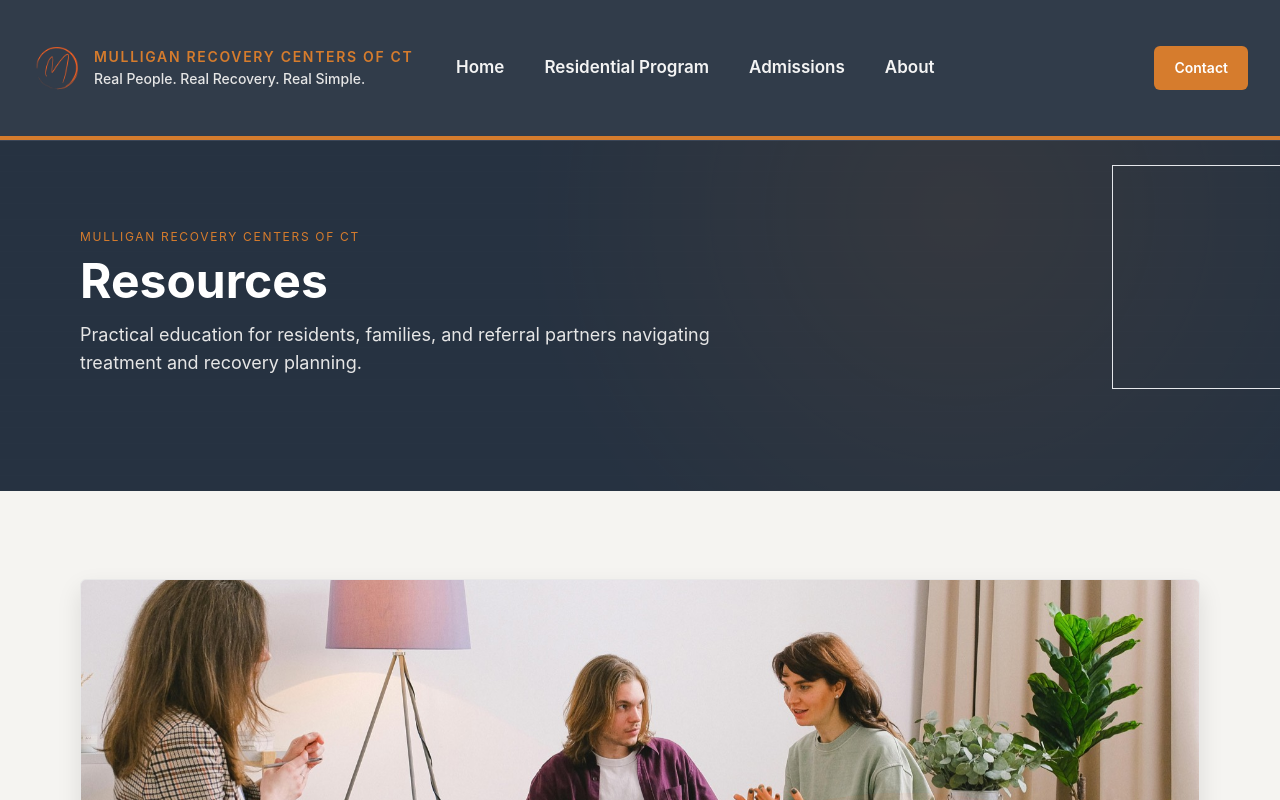
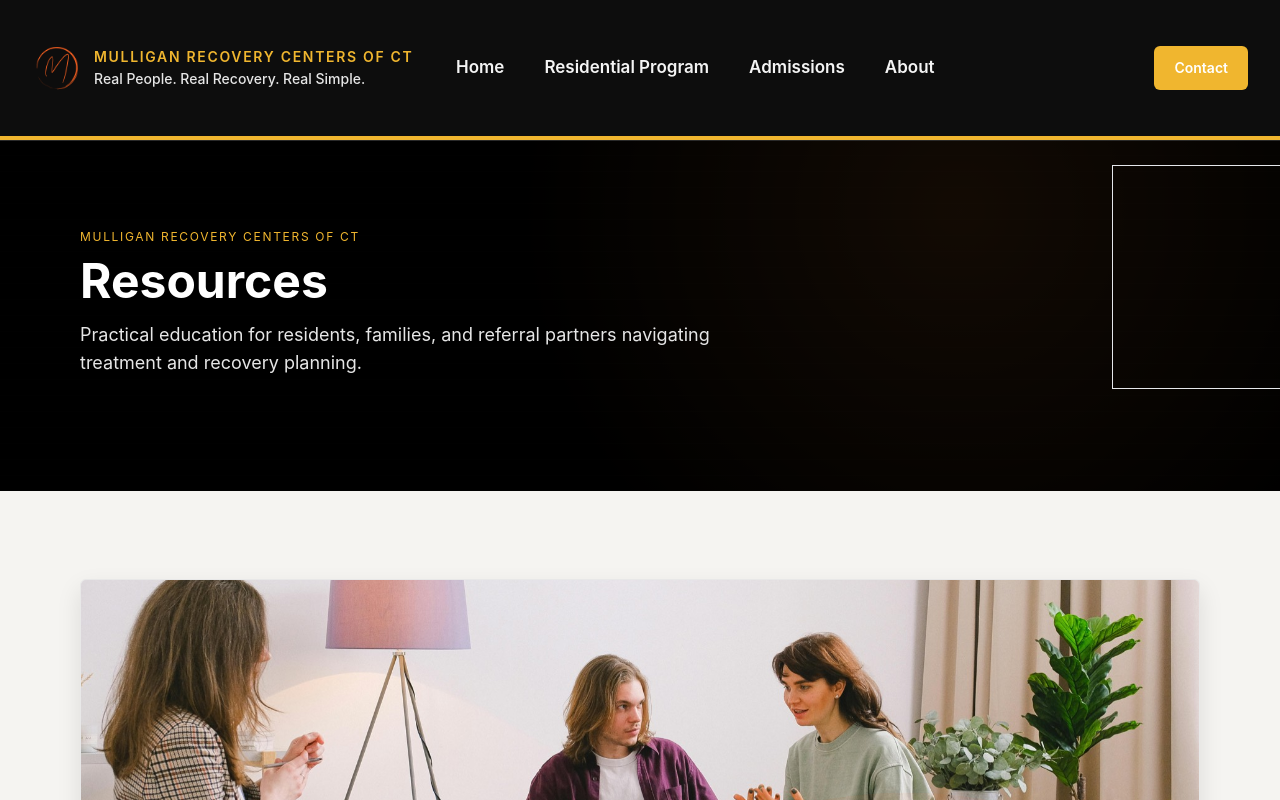
Before and after one commit to MaxMRC-CT/mulligan-recovery-ct, a Next.js app: page /resources in a window 1280 px wide. Shown: the top 800 px of the page. Built offline with nearby package versions, Linux system fonts and the light colour scheme.

Commit message:
Global Updates

```diff
--- a/app/globals.css
+++ b/app/globals.css
@@ -3,15 +3,15 @@
 @tailwind utilities;
 
 :root {
-  --primary: #d67c2d;
-  --primary-dark: #b9651f;
-  --primary-soft: #fdf3ea;
-  --secondary: #242424;
-  --secondary-dark: #111111;
+  --primary: #f0b62f;
+  --primary-dark: #d9782b;
+  --primary-soft: #fff4e2;
+  --secondary: #111111;
+  --secondary-dark: #000000;
   --secondary-soft: #f5f5f5;
   --surface: #ffffff;
-  --accent: #d67c2d;
-  --accent-soft: #fdf3ea;
+  --accent: #d9782b;
+  --accent-soft: #fff4e2;
   --neutral-50: #fafafa;
   --neutral-100: #f4f4f4;
   --neutral-200: #e6e6e6;
@@ -65,7 +65,7 @@ a {
 }
 
 .focus-ring:focus-visible {
-  outline: 3px solid #d67c2d;
+  outline: 3px solid #d9782b;
   outline-offset: 2px;
 }
 
--- a/components/page-hero.tsx
+++ b/components/page-hero.tsx
@@ -6,7 +6,7 @@ type PageHeroProps = {
 
 export function PageHero({ title, subtitle, showEyebrow = true }: PageHeroProps) {
   return (
-    <section className="section relative overflow-hidden bg-[#263241] pb-10 pt-16">
+    <section className="section relative overflow-hidden bg-black pb-10 pt-16">
       <div
         aria-hidden="true"
         className="pointer-events-none absolute inset-0 opacity-25 [background:radial-gradient(circle_at_75%_20%,rgba(214,124,45,0.35),transparent_45%),repeating-linear-gradient(0deg,transparent,transparent_15px,rgba(255,255,255,0.04)_16px)]"
--- a/components/site-header.tsx
+++ b/components/site-header.tsx
@@ -36,7 +36,7 @@ export function SiteHeader() {
   }, [pathname]);
 
   return (
-    <header className="sticky top-0 z-40 border-b border-[#3b4657] bg-[#263241]/95 text-neutral-100 backdrop-blur">
+    <header className="sticky top-0 z-40 border-b border-[#2a2a2a] bg-black/95 text-neutral-100 backdrop-blur">
       <div className="w-full px-4 py-5 sm:px-6 lg:px-8">
         <div className="flex min-h-24 items-center justify-between gap-3">
           <Link href="/" className="focus-ring flex w-[390px] shrink-0 items-center gap-3 rounded-md">
@@ -48,13 +48,13 @@ export function SiteHeader() {
             </div>
           </Link>
 
-          <a href="tel:+12035550173" className="focus-ring rounded-md border border-[#48566c] px-2.5 py-2 text-xs font-semibold text-primary lg:hidden">
+          <a href="tel:+12035550173" className="focus-ring rounded-md border border-[#2f2f2f] px-2.5 py-2 text-xs font-semibold text-primary lg:hidden">
             Call (203) 555-0173
           </a>
 
           <button
             type="button"
-            className="focus-ring rounded-md border border-[#48566c] px-3 py-2 text-sm font-semibold text-neutral-100 lg:hidden"
+            className="focus-ring rounded-md border border-[#2f2f2f] px-3 py-2 text-sm font-semibold text-neutral-100 lg:hidden"
             aria-expanded={mobileMenuOpen}
             aria-controls="mobile-menu"
             onClick={() => setMobileMenuOpen((prev) => !prev)}
@@ -87,15 +87,15 @@ export function SiteHeader() {
                           <ul
                             id="admissions-menu"
                             role="menu"
-                            className="absolute left-0 top-9 z-50 min-w-56 rounded-md border border-[#48566c] bg-[#2c394a] p-2 shadow-[0_12px_28px_rgba(17,17,17,0.08)]"
+                            className="absolute left-0 top-9 z-50 min-w-56 rounded-md border border-[#2f2f2f] bg-[#121212] p-2 shadow-[0_12px_28px_rgba(17,17,17,0.08)]"
                           >
                             <li role="none">
                               <Link
                                 href="/insurance-payment"
                                 role="menuitem"
                                 className={cn(
-                                  "focus-ring block rounded-md px-3 py-2 text-sm text-neutral-100 hover:bg-[#36465d] hover:text-primary",
-                                  isPathActive(pathname, "/insurance-payment") && "bg-[#36465d] text-primary"
+                                  "focus-ring block rounded-md px-3 py-2 text-sm text-neutral-100 hover:bg-[#1c1c1c] hover:text-primary",
+                                  isPathActive(pathname, "/insurance-payment") && "bg-[#1c1c1c] text-primary"
                                 )}
                               >
                                 Insurance &amp; Payment
@@ -133,7 +133,7 @@ export function SiteHeader() {
         </div>
 
         {mobileMenuOpen ? (
-          <nav id="mobile-menu" aria-label="Mobile Navigation" className="mt-3 rounded-md border border-[#48566c] bg-[#2c394a] p-4 lg:hidden">
+          <nav id="mobile-menu" aria-label="Mobile Navigation" className="mt-3 rounded-md border border-[#2f2f2f] bg-[#121212] p-4 lg:hidden">
             <ul className="space-y-2">
               {primaryItems.map((item) => {
                 if (item.href === "/admissions") {
@@ -143,7 +143,7 @@ export function SiteHeader() {
                         type="button"
                         className={cn(
                           "focus-ring flex w-full items-center justify-between rounded-md px-3 py-2 text-left text-sm font-medium text-neutral-100",
-                          admissionsActive && "bg-[#36465d] text-primary"
+                          admissionsActive && "bg-[#1c1c1c] text-primary"
                         )}
                         aria-expanded={mobileAdmissionsOpen}
                         aria-controls="mobile-admissions"
@@ -160,7 +160,7 @@ export function SiteHeader() {
                               href="/insurance-payment"
                               className={cn(
                                 "focus-ring block rounded-md px-3 py-2 text-sm text-neutral-100",
-                                isPathActive(pathname, "/insurance-payment") && "bg-[#36465d] text-primary"
+                                isPathActive(pathname, "/insurance-payment") && "bg-[#1c1c1c] text-primary"
                               )}
                             >
                               Insurance &amp; Payment
@@ -180,7 +180,7 @@ export function SiteHeader() {
                       href={item.href}
                       className={cn(
                         "focus-ring block rounded-md px-3 py-2 text-sm font-medium text-neutral-100",
-                        active && "bg-[#36465d] text-primary"
+                        active && "bg-[#1c1c1c] text-primary"
                       )}
                     >
                       {item.label}
```
